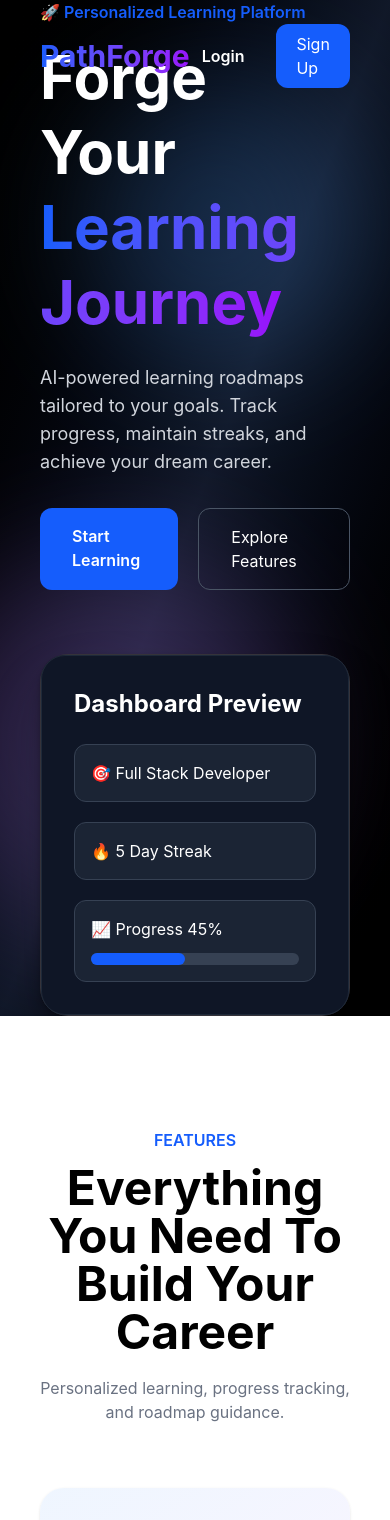
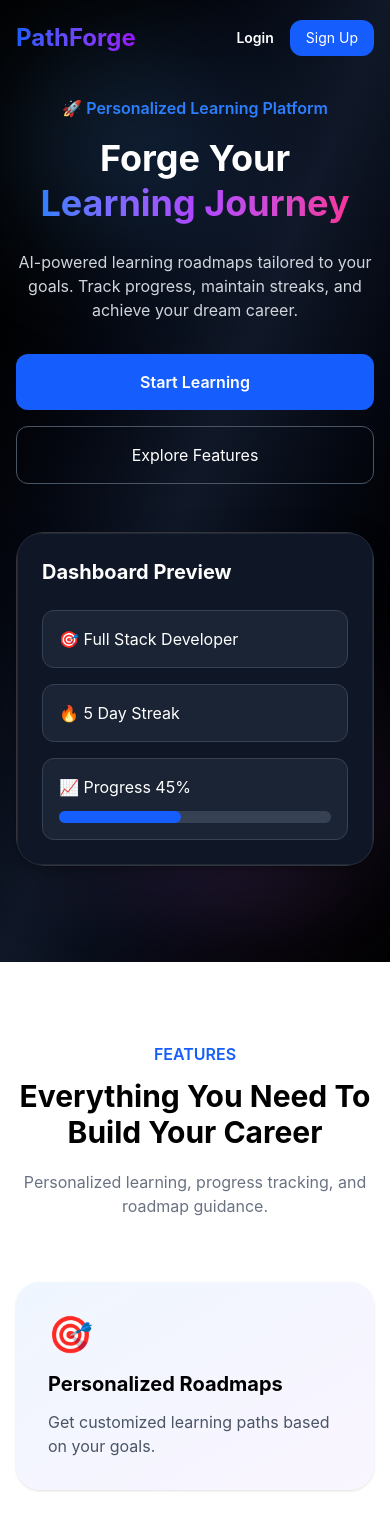
Before and after one commit to omprakashparida/PathForge, a React (Vite) app in the folder client/: page / in a window 390 px wide. Shown: the top 1520 px of the page. Built offline with nearby package versions, Linux system fonts and the light colour scheme; no server answers.

Commit message:
Made the landing page responsive

```diff
--- a/client/src/pages/Landing.jsx
+++ b/client/src/pages/Landing.jsx
@@ -1,43 +1,62 @@
 import { Link } from 'react-router-dom';
 import BorderGlow from '../components/BorderGlow';
+
 function Landing() {
+
 return (
+
 <>
 
-      <section className="relative overflow-hidden min-h-screen flex items-center px-10">
+{/* ========================== */}
+{/* Hero Section */}
+{/* ========================== */}
+
+<section className="relative overflow-hidden min-h-screen flex items-center px-4 sm:px-6 md:px-10 py-24">
 
 {/* Background */}
 
 <div className="absolute inset-0 bg-gradient-to-br from-black via-gray-900 to-black"></div>
 
+
 {/* Glow effects */}
 
-        <div className="absolute top-20 left-20 w-72 h-72 bg-blue-400 opacity-20 rounded-full blur-3xl"></div>
+<div className="absolute top-10 left-5 md:top-20 md:left-20 w-52 md:w-72 h-52 md:h-72 bg-blue-400 opacity-20 rounded-full blur-3xl"></div>
 
-        <div className="absolute bottom-20 right-20 w-96 h-96 bg-purple-400 opacity-20 rounded-full blur-3xl"></div>
+<div className="absolute bottom-10 right-5 md:bottom-20 md:right-20 w-64 md:w-96 h-64 md:h-96 bg-purple-400 opacity-20 rounded-full blur-3xl"></div>
 
-        {/* Top Navbar */}
 
-        <div className="absolute top-0 left-0 w-full px-10 py-6 z-20 flex justify-between items-center">
+{/* ========================== */}
+{/* Navbar */}
+{/* ========================== */}
 
-          <h1 className="text-3xl font-bold bg-gradient-to-r from-blue-600 to-purple-600 bg-clip-text text-transparent">
+<div className="absolute top-0 left-0 w-full px-4 sm:px-6 md:px-10 py-5 z-20 flex justify-between items-center">
+
+<h1 className="text-2xl md:text-3xl font-bold bg-gradient-to-r from-blue-600 to-purple-600 bg-clip-text text-transparent">
+
 PathForge
+
 </h1>
 
-          <div className="flex items-center gap-5">
+
+<div className="flex items-center gap-2 sm:gap-5">
 
 <Link
 to="/login"
-              className="font-semibold text-white hover:text-blue-400 px-3 py-2 transition"
+className="font-semibold text-sm sm:text-base text-white hover:text-blue-400 px-2 sm:px-3 py-2 transition"
 >
+
 Login
+
 </Link>
+
 
 <Link
 to="/signup"
-              className="bg-blue-600 text-white px-5 py-2 rounded-xl hover:scale-105 transition"
+className="bg-blue-600 text-white text-sm sm:text-base px-4 sm:px-5 py-2 rounded-xl hover:scale-105 transition"
 >
+
 Sign Up
+
 </Link>
 
 </div>
@@ -45,31 +64,39 @@ function Landing() {
 </div>
 
 
-        <div className="relative z-10 grid md:grid-cols-2 gap-16 items-center w-full">
+{/* ========================== */}
+{/* Main Grid */}
+{/* ========================== */}
 
-          {/* LEFT SIDE */}
+<div className="relative z-10 grid lg:grid-cols-2 gap-12 lg:gap-16 items-center w-full">
 
-          <div>
+{/* ========================== */}
+{/* Left Content */}
+{/* ========================== */}
 
-            <p className="text-blue-600 font-semibold mb-4">
+<div className="text-center lg:text-left">
+
+<p className="text-blue-500 font-semibold mb-4">
 
 🚀 Personalized Learning Platform
 
 </p>
 
-            <h1 className="text-6xl font-bold leading-tight text-white max-w-[700px]">
 
-              Forge Your <br />
+<h1 className="text-4xl sm:text-5xl lg:text-6xl font-bold leading-tight text-white">
 
-              <span className="bg-gradient-to-r from-blue-600 to-purple-600 bg-clip-text text-transparent">
+Forge Your <br/>
 
-                {" "}Learning Journey
+<span className="bg-gradient-to-r from-blue-500 via-purple-500 to-pink-500 bg-clip-text text-transparent">
+
+Learning Journey
 
 </span>
 
 </h1>
 
-            <p className="mt-6 text-gray-300 text-lg">
+
+<p className="mt-6 text-gray-300 text-base sm:text-lg max-w-xl mx-auto lg:mx-0">
 
 AI-powered learning roadmaps tailored
 to your goals.
@@ -80,20 +107,25 @@ function Landing() {
 </p>
 
 
-            <div className="flex gap-5 mt-8">
+<div className="flex flex-col sm:flex-row gap-4 mt-8 justify-center lg:justify-start">
 
 <Link
 to="/signup"
 className="px-8 py-4 rounded-xl bg-blue-600 text-white font-semibold hover:scale-105 transition"
 >
+
 Start Learning
+
 </Link>
+
 
 <a
 href="#features"
 className="px-8 py-4 rounded-xl border border-gray-600 text-white hover:bg-white hover:text-black transition"
 >
+
 Explore Features
+
 </a>
 
 </div>
@@ -101,9 +133,11 @@ function Landing() {
 </div>
 
 
-          {/* RIGHT SIDE */}
+{/* ========================== */}
+{/* Dashboard Preview */}
+{/* ========================== */}
 
-          <div className="relative">
+<div className="relative max-w-lg mx-auto w-full">
 
 <BorderGlow
 borderRadius={28}
@@ -117,20 +151,27 @@ function Landing() {
 ]}
 >
 
-              <div className="bg-gray-900/90 backdrop-blur-xl rounded-3xl p-8 border border-gray-800 text-white">
+<div className="bg-gray-900/90 backdrop-blur-xl rounded-3xl p-6 md:p-8 border border-gray-800 text-white">
 
-                <h2 className="text-2xl font-bold mb-6 text-white">
+<h2 className="text-xl md:text-2xl font-bold mb-6">
+
 Dashboard Preview
+
 </h2>
 
-                <div className="space-y-5">
+
+<div className="space-y-4">
 
 <div className="bg-gray-800/80 p-4 rounded-xl border border-gray-700">
+
 🎯 Full Stack Developer
+
 </div>
 
 <div className="bg-gray-800/80 p-4 rounded-xl border border-gray-700">
+
 🔥 5 Day Streak
+
 </div>
 
 <div className="bg-gray-800/80 p-4 rounded-xl border border-gray-700">
@@ -141,7 +182,7 @@ function Landing() {
 
 <div
 className="bg-blue-600 h-3 rounded-full"
-                        style={{ width: '45%' }}
+style={{width:"45%"}}
 />
 
 </div>
@@ -158,104 +199,79 @@ function Landing() {
 
 </div>
 
-
-
 </section>
 
 
+{/* ========================== */}
+{/* Features Section */}
+{/* ========================== */}
+
 <section
 id="features"
-        className="py-28 px-10 bg-white"
+className="py-20 px-4 sm:px-6 md:px-10 bg-white"
 >
 
 <div className="text-center mb-16">
 
 <p className="text-blue-600 font-semibold mb-3">
+
 FEATURES
+
 </p>
 
-          <h2 className="text-5xl font-bold">
+<h2 className="text-3xl sm:text-4xl md:text-5xl font-bold">
+
 Everything You Need To
 Build Your Career
+
 </h2>
 
 <p className="text-gray-500 mt-5">
+
 Personalized learning,
 progress tracking,
 and roadmap guidance.
+
 </p>
 
 </div>
 
 
-        <div className="grid md:grid-cols-2 lg:grid-cols-4 gap-8">
+<div className="grid sm:grid-cols-2 lg:grid-cols-4 gap-8">
 
-          <div className="bg-gradient-to-br from-blue-50 to-purple-50 p-8 rounded-3xl shadow hover:scale-105 transition duration-300">
+{[
+["🎯","Personalized Roadmaps","Get customized learning paths based on your goals."],
+["🔥","Daily Streaks","Stay consistent and build learning habits."],
+["📈","Progress Tracking","Monitor learning progress visually."],
+["🗺","Interactive Journey","Complete tasks and follow your roadmap."]
+].map((item,index)=>(
+
+<div
+key={index}
+className="bg-gradient-to-br from-blue-50 to-purple-50 p-8 rounded-3xl shadow hover:scale-105 transition duration-300"
+>
 
 <div className="text-4xl mb-4">
-              🎯
+
+{item[0]}
+
 </div>
 
 <h3 className="font-bold text-xl mb-3">
-              Personalized Roadmaps
+
+{item[1]}
+
 </h3>
 
 <p className="text-gray-600">
-              Get customized learning paths based on your goals.
+
+{item[2]}
+
 </p>
 
 </div>
 
-
-          <div className="bg-gradient-to-br from-blue-50 to-purple-50 p-8 rounded-3xl shadow hover:scale-105 transition duration-300">
-
-            <div className="text-4xl mb-4">
-              🔥
-            </div>
-
-            <h3 className="font-bold text-xl mb-3">
-              Daily Streaks
-            </h3>
-
-            <p className="text-gray-600">
-              Stay consistent and build learning habits.
-            </p>
-
-          </div>
-
-
-          <div className="bg-gradient-to-br from-blue-50 to-purple-50 p-8 rounded-3xl shadow hover:scale-105 transition duration-300">
-
-            <div className="text-4xl mb-4">
-              📈
-            </div>
-
-            <h3 className="font-bold text-xl mb-3">
-              Progress Tracking
-            </h3>
-
-            <p className="text-gray-600">
-              Monitor learning progress visually.
-            </p>
-
-          </div>
-
-
-          <div className="bg-gradient-to-br from-blue-50 to-purple-50 p-8 rounded-3xl shadow hover:scale-105 transition duration-300">
-
-            <div className="text-4xl mb-4">
-              🗺
-            </div>
-
-            <h3 className="font-bold text-xl mb-3">
-              Interactive Journey
-            </h3>
-
-            <p className="text-gray-600">
-              Complete tasks and follow your roadmap.
-            </p>
-
-          </div>
+))}
 
 </div>
 
@@ -263,8 +279,8 @@ function Landing() {
 
 </>
 
+);
 
-  );
 }
 
 export default Landing;
```
Lines whose indentation alone changed are shown as unchanged.
